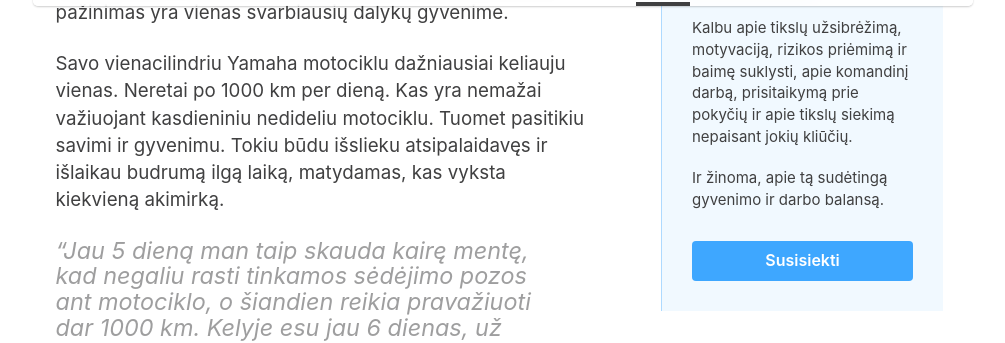
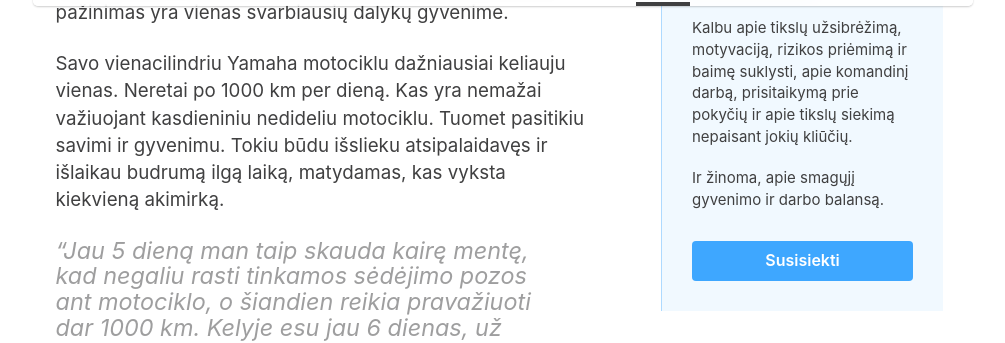
Before and after one commit to karolismieliauskas/thecoldestride.com, a Jekyll site: the page built from pages/lt/about.html, in a window 1280 px wide and 900 px high, scrolled down 743 px. Shown: the part 92-435 px from the top of the window, without its empty margins (137-1142 px from the left). Built offline with Jekyll 4.4.1, drawn with Linux system fonts in a browser that asks for light colours.

Commit message:
Update about.yml

```diff
--- a/_data/lt/about.yml
+++ b/_data/lt/about.yml
@@ -23,5 +23,5 @@ banner:
 
     Kalbu apie tikslų užsibrėžimą, motyvaciją, rizikos priėmimą ir baimę suklysti, apie komandinį darbą, prisitaikymą prie pokyčių ir apie tikslų siekimą nepaisant jokių kliūčių.
 
-    Ir žinoma, apie tą sudėtingą gyvenimo ir darbo balansą.
+    Ir žinoma, apie smagųjį gyvenimo ir darbo balansą.
   action: Susisiekti
```
